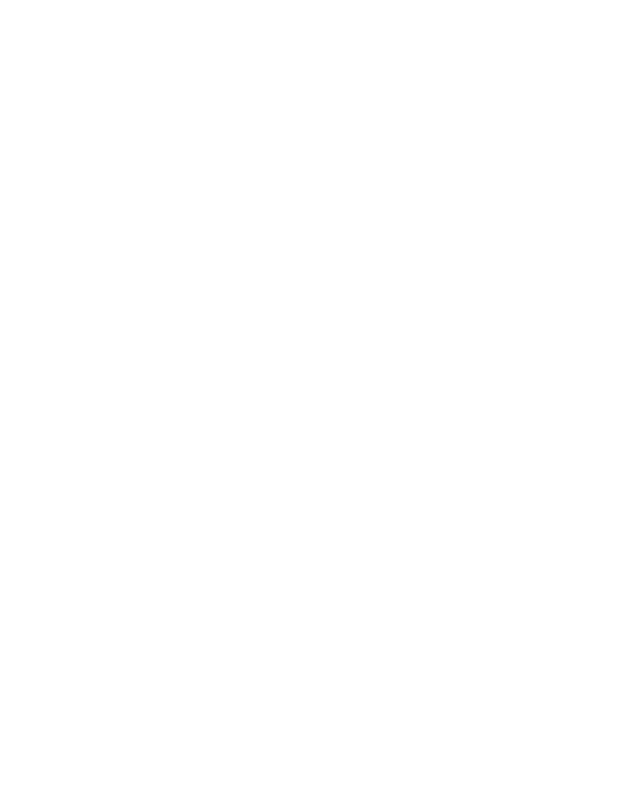
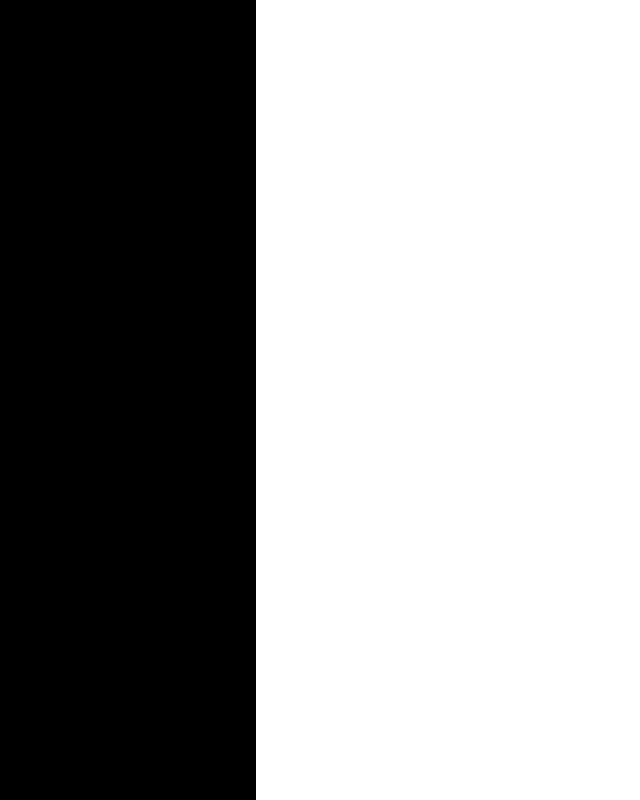
Before and after one commit to Omar-Codess/html-css-spotifyweb, a plain HTML site: page index.html in a window 1280 px wide. Shown: the whole page, without its empty margins (0-640 px from the left). Drawn offline with Linux system fonts and the light colour scheme.

Commit message:
creato blocco colorato per sidebar

```diff
--- a/css/style.css
+++ b/css/style.css
@@ -24,3 +24,16 @@ img{
 ul {
     list-style-type: none;
 }
+
+/* SIDEBAR */
+.sidebar-container{
+    height: 100vh;
+    width: 20vw;
+}
+
+.sidebar{
+    height: 100%;
+    background-color:black ;
+}
+
+MUSIC
--- a/index.html
+++ b/index.html
@@ -12,7 +12,18 @@
 </head>
 <body>
     <div class="webapp-wrapper">
+        <main>
+            <div class="sidebar-container">
+                <div class="sidebar">
+                </div>
+            </div>
 
+            <div class="music-container">
+                <div class="music">
+
+                </div>
+            </div>
+        </main>
     </div>
 </body>
 </html>
```
